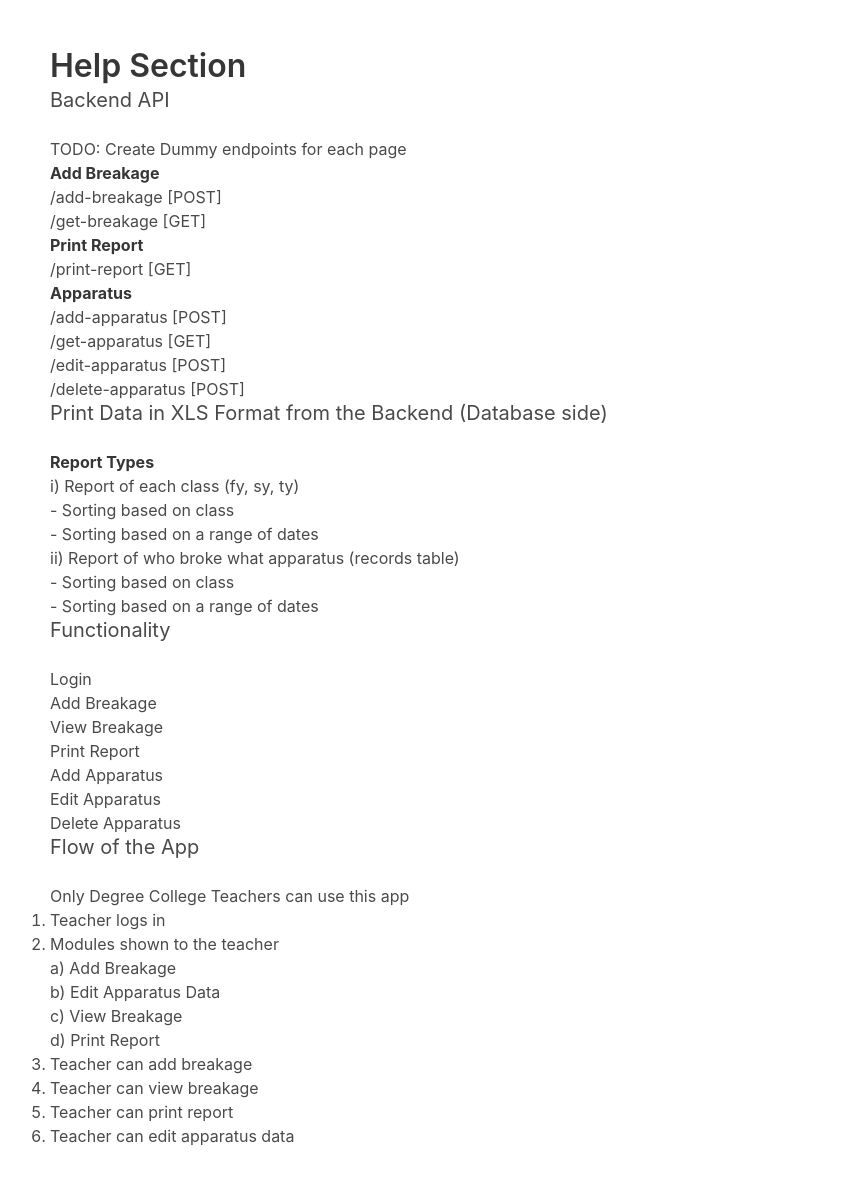
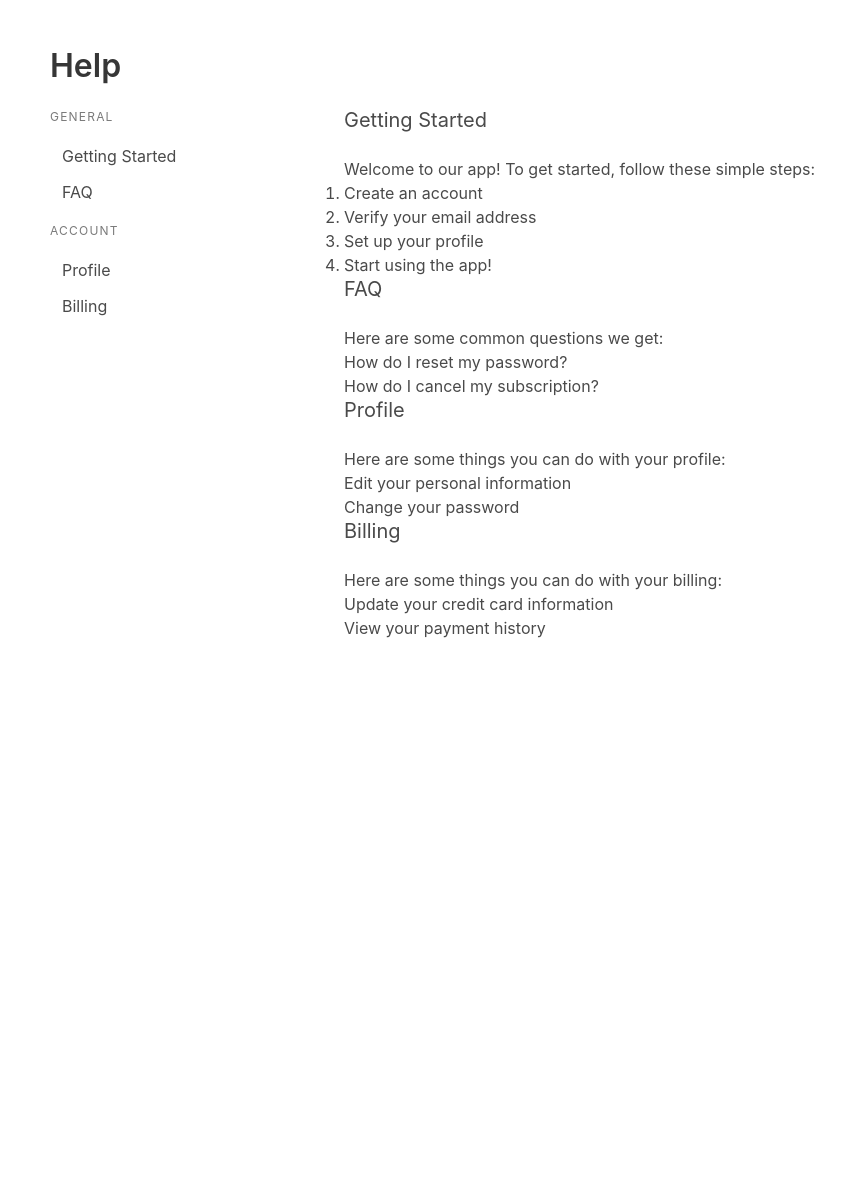
Before and after one commit to salmansyyd/Chem-Break, a Flask app: page /home/help in a window 1280 px wide. Shown: the part 56-1252 px from the top of the page, without its empty margins (14-859 px from the left). After the commit the page ends 694 px from the top, so only its background shows below. Run offline with Flask 2, Linux system fonts and the light colour scheme; the visitor is signed in with stand-in values (Sample User, id 1); some libraries are stand-ins or nearby versions.

Commit message:
Ui Updates

```diff
--- a/app/routes.py
+++ b/app/routes.py
@@ -13,6 +13,18 @@ main = Blueprint('main', __name__)
 @main.route('/')
 def index():
     return redirect(url_for('auth.login'))
+
+
+@main.route('/admin/create', methods=['GET', 'POST'])
+def create_admin():
+    if request.method == 'POST':
+        username = request.form['username']
+        password = request.form['password']
+        user = User(username=username, password=password)
+        db.session.add(user)
+        db.session.commit()
+        return redirect(url_for('auth.login'))
+    return render_template('create_account.html')
 
 
 @main.route('/home')
--- a/app/templates/apparatus.html
+++ b/app/templates/apparatus.html
@@ -1,6 +1,8 @@
 {% extends 'nav_base.html' %}
 
 {% block head %}
+<style>
+</style>
 {% endblock %}
 
 {% block content %}
@@ -40,7 +42,7 @@
     <div class="columns is-multiline">
         {% for apparatus in apparatuses %}
         <div class="column is-one-third">
-            <div class="card">
+            <div class="card apparatus">
                 <div class="card-content">
                     <p class="title">{{ apparatus.name }}</p>
                     <p class="subtitle">{{ apparatus.size }}</p>
--- a/app/templates/base.html
+++ b/app/templates/base.html
@@ -5,7 +5,7 @@
     <meta http-equiv="X-UA-Compatible" content="IE=edge">
     <meta name="viewport" content="width=device-width, initial-scale=1.0">
     <title>ChemBreak</title>
-    <link rel="shortcut icon" href="{{ url_for('static', filename='favicon.png')}}" type="image/x-icon">
+    <link rel="shortcut icon" href="{{ url_for('static', filename='favicon-rb.png')}}" type="image/x-icon">
 
     <!-- CSS links -->
     <link rel="stylesheet" href="https://cdn.jsdelivr.net/npm/bulma@0.9.4/css/bulma.min.css">
--- a/app/templates/breakage.html
+++ b/app/templates/breakage.html
@@ -8,7 +8,7 @@
 {% block content %}
 
 <div class="container">
-    <h1 class="title has-text-centered">Add Breakage</h1>
+    <h1 class="title has-text-centered ml-4 mr-4">Add Breakage</h1>
     <form method="post">
         <div class="field">
             <label class="label">Apparatus ID</label>
--- a/app/templates/help.html
+++ b/app/templates/help.html
@@ -1,83 +1,66 @@
 {% extends 'nav_base.html' %}
 
 {% block content %}
-<section class="section">
+<div class="section">
     <div class="container">
-        <h1 class="title">Help Section</h1>
+        <h1 class="title">Help</h1>
 
-        <h2 class="subtitle">Backend API</h2>
-        <p>TODO: Create Dummy endpoints for each page</p>
-        <ul>
-            <li>
-                <strong>Add Breakage</strong>
-                <ul>
-                    <li>/add-breakage [POST]</li>
-                    <li>/get-breakage [GET]</li>
-                </ul>
-            </li>
-            <li>
-                <strong>Print Report</strong>
-                <ul>
-                    <li>/print-report [GET]</li>
-                </ul>
-            </li>
-            <li>
-                <strong>Apparatus</strong>
-                <ul>
-                    <li>/add-apparatus [POST]</li>
-                    <li>/get-apparatus [GET]</li>
-                    <li>/edit-apparatus [POST]</li>
-                    <li>/delete-apparatus [POST]</li>
-                </ul>
-            </li>
-        </ul>
-
-        <h2 class="subtitle">Print Data in XLS Format from the Backend (Database side)</h2>
-        <ul>
-            <li>
-                <strong>Report Types</strong>
-                <ul>
-                    <li>i) Report of each class (fy, sy, ty)</li>
+        <div class="columns">
+            <div class="column is-3">
+                <aside class="menu">
+                    <p class="menu-label">
+                        General
+                    </p>
+                    <ul class="menu-list">
+                        <li><a href="#getting-started">Getting Started</a></li>
+                        <li><a href="#faq">FAQ</a></li>
+                    </ul>
+                    <p class="menu-label">
+                        Account
+                    </p>
+                    <ul class="menu-list">
+                        <li><a href="#profile">Profile</a></li>
+                        <li><a href="#billing">Billing</a></li>
+                    </ul>
+                </aside>
+            </div>
+            <div class="column">
+                <div id="getting-started mt-2">
+                    <h2 class="subtitle">Getting Started</h2>
+                    <p>Welcome to our app! To get started, follow these simple steps:</p>
+                    <ol>
+                        <li>Create an account</li>
+                        <li>Verify your email address</li>
+                        <li>Set up your profile</li>
+                        <li>Start using the app!</li>
+                    </ol>
+                </div>
+                <div id="faq mt-2">
+                    <h2 class="subtitle">FAQ</h2>
+                    <p>Here are some common questions we get:</p>
                     <ul>
-                        <li>- Sorting based on class</li>
-                        <li>- Sorting based on a range of dates</li>
+                        <li>How do I reset my password?</li>
+                        <li>How do I cancel my subscription?</li>
                     </ul>
-                    <li>ii) Report of who broke what apparatus (records table)</li>
+                </div>
+                <div id="profile mt-2">
+                    <h2 class="subtitle">Profile</h2>
+                    <p>Here are some things you can do with your profile:</p>
                     <ul>
-                        <li>- Sorting based on class</li>
-                        <li>- Sorting based on a range of dates</li>
+                        <li>Edit your personal information</li>
+                        <li>Change your password</li>
                     </ul>
-                </ul>
-            </li>
-        </ul>
-
-        <h2 class="subtitle">Functionality</h2>
-        <ul>
-            <li>Login</li>
-            <li>Add Breakage</li>
-            <li>View Breakage</li>
-            <li>Print Report</li>
-            <li>Add Apparatus</li>
-            <li>Edit Apparatus</li>
-            <li>Delete Apparatus</li>
-        </ul>
-
-        <h2 class="subtitle">Flow of the App</h2>
-        <p>Only Degree College Teachers can use this app</p>
-        <ol>
-            <li>Teacher logs in</li>
-            <li>Modules shown to the teacher</li>
-            <ul>
-                <li>a) Add Breakage</li>
-                <li>b) Edit Apparatus Data</li>
-                <li>c) View Breakage</li>
-                <li>d) Print Report</li>
-            </ul>
-            <li>Teacher can add breakage</li>
-            <li>Teacher can view breakage</li>
-            <li>Teacher can print report</li>
-            <li>Teacher can edit apparatus data</li>
-        </ol>
+                </div>
+                <div id="billing mt-2">
+                    <h2 class="subtitle">Billing</h2>
+                    <p>Here are some things you can do with your billing:</p>
+                    <ul>
+                        <li>Update your credit card information</li>
+                        <li>View your payment history</li>
+                    </ul>
+                </div>
+            </div>
+        </div>
     </div>
-</section>
+</div>
 {% endblock %}
--- a/app/templates/home.html
+++ b/app/templates/home.html
@@ -22,7 +22,7 @@
         </a>
             <a href="{{ url_for('main.reset_and_bakup') }}">
                 <div class="item">
-                    <p>Reset Database & Backup</p>
+                    <p>Reset & Backup</p>
                 </div>
             </a>
 </div>
--- a/app/templates/reset_and_backup.html
+++ b/app/templates/reset_and_backup.html
@@ -4,7 +4,7 @@
 {% endblock %}
 {% block content %}
 <div class="container mt-3">
-    <h3 class="title has-text-danger">Do not delete anything without printing a report !!!</h3>
+    <h3 class="title has-text-danger">Do not delete anything before printing a report !!!</h3>
     <h3 class="subtitle has-text-success">Download a backup before deleting.</h3>
     {% for message in get_flashed_messages() %}
     <div class="notification is-danger">
```
Also changed, not shown: app/templates/breakage_report.html (deleted, +0 -8 lines), app/templates/create_account.html (added, +35 -0 lines), app/templates/print_report.html (+36 -0 lines), app/templates/records.html (deleted, +0 -66 lines), app.db.
